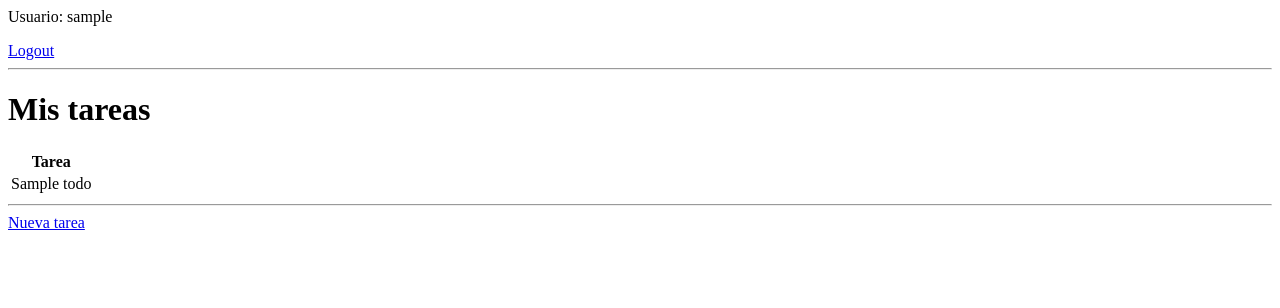
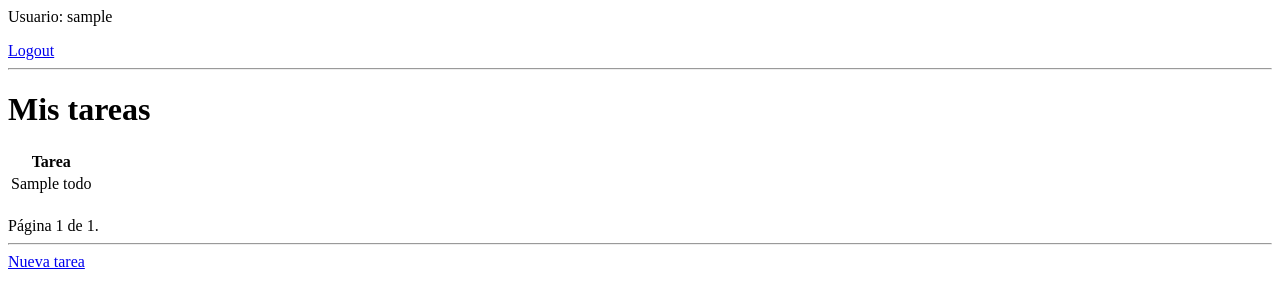
Before and after one commit to aitsolutions-ar/django-skill-test, a Django app: page /app/todos/ in a window 1280 px wide. Shown: the top 308 px of the page. Run offline with Django 3.2, Linux system fonts and the light colour scheme; a user stored in the database is signed in; tables that the repository leaves empty hold one stand-in row (values such as "Sample post").

Commit message:
OP-TASK-1: Paginación

```diff
--- a/app/templates/app/todo_list.html
+++ b/app/templates/app/todo_list.html
@@ -23,5 +23,25 @@
     {% endif %}
 </table>
 
+<h1></h1>
+<h1></h1>
+
+<div class="pagination">
+    <span class="step-links">
+        {% if page_obj.has_previous %}
+            <a href="?page=1">&laquo; Inicio</a>
+            <a href="?page={{ page_obj.previous_page_number }}">Anterior</a>
+        {% endif %}
+
+        <span class="current">
+            Página {{ page_obj.number }} de {{ page_obj.paginator.num_pages }}.
+        </span>
+
+        {% if page_obj.has_next %}
+            <a href="?page={{ page_obj.next_page_number }}">Siguiente</a>
+            <a href="?page={{ page_obj.paginator.num_pages }}">Ultimo &raquo;</a>
+        {% endif %}
+    </span>
+</div>
 <hr>
 <a href="{% url 'agregar' %}">Nueva tarea</a>
--- a/app/views.py
+++ b/app/views.py
@@ -60,6 +60,7 @@ class TodoList(LoginRequiredMixin,ListView):
     model = models.Todo
     template_name = 'app/todo_list.html'
     context_object_name = 'todos'
+    paginate_by = 5
 
     def get_queryset(self):
         user = self.request.user
```
